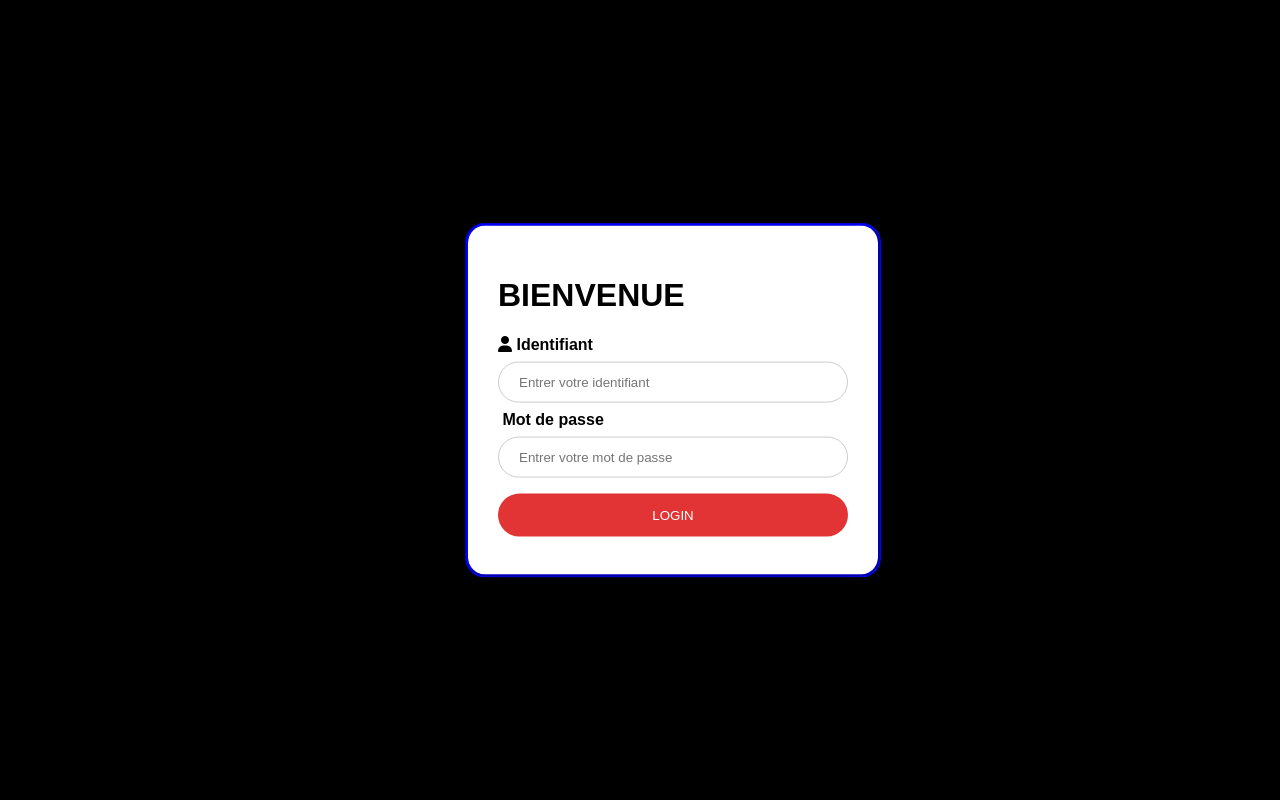
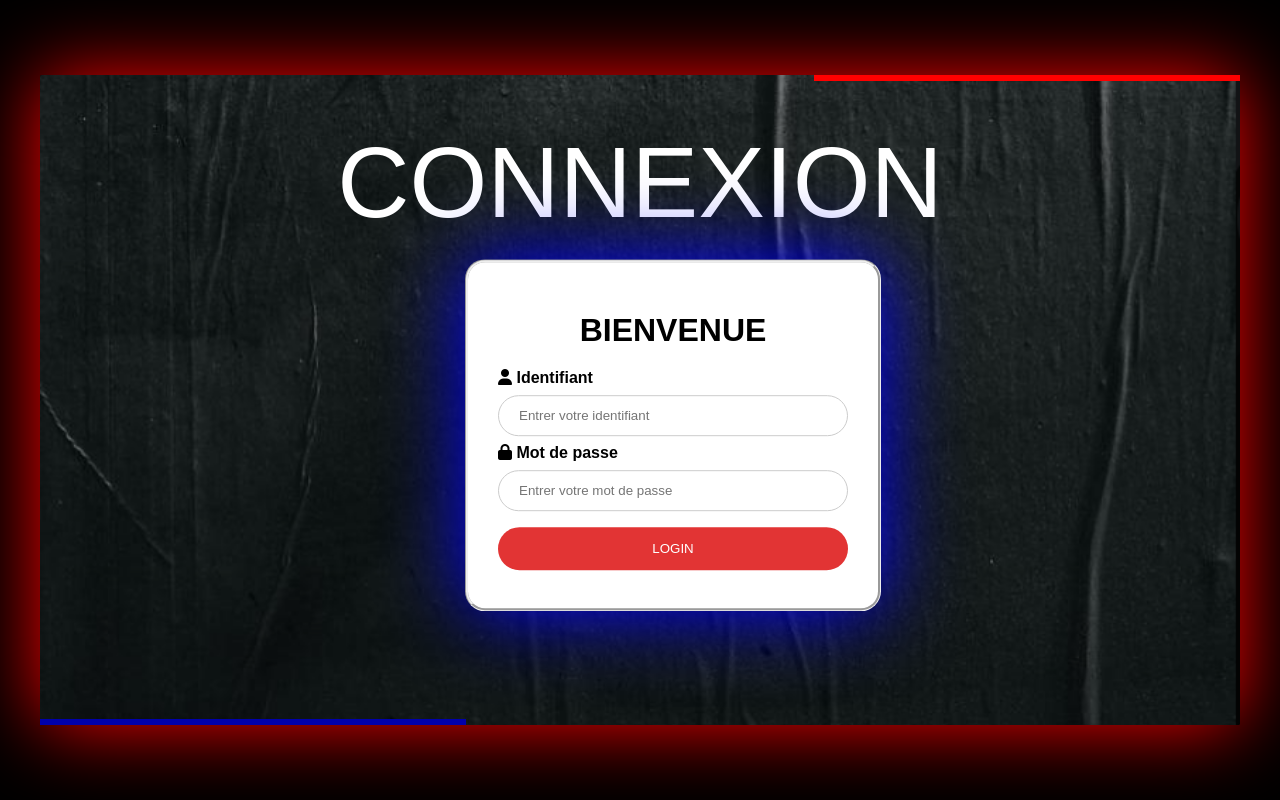
Before and after one commit to suzannelv/projet-collectif-HB, a plain HTML site: page login.html in a window 1280 px wide. Drawn offline with Linux system fonts and the light colour scheme.

Commit message:
connextion

```diff
--- a/CSS/jeux.css
+++ b/CSS/jeux.css
@@ -64,7 +64,7 @@ ul[id="board_game_container"]
     border-radius: var(--border-radius);
     margin:0 auto;
     width: 100%;
-    height: 76vh;
+    max-height: 76vh;
 }
 
 ul[class="no-click"]
--- a/CSS/login.css
+++ b/CSS/login.css
@@ -1,17 +1,64 @@
-.page-login{
+.background{
+    width: 1200px;
+    height: 650px;
+    position: absolute;
+    left: 50%;
+    top: 50%;
+    transform: translate(-50%, -50%);
+    -webkit-transform: translate(-50%, -50%);
+    background-image: url("../Img/bg-login.png");
+    background-repeat: no-repeat;
+    background-size: cover;
+    box-shadow: inset 0 0 1em transparent, 0 0 5em red;
+    border-radius: 2px 2px;
+}
+
+.page-login {
     width: 350px;
     height: auto;
     position: absolute;
     left: 50%;
     top: 50%;
     transform: translate(-50%, -50%);
- -webkit-transform: translate(-50%, -50%);
+    -webkit-transform: translate(-50%, -40%);
 }
-.h1{
+
+h1 {
     text-align: center;
+    margin: 20px;
 }
+
+.left {
+    position: absolute;
+    border: 3px solid red;
+    top:0;
+    width: 35%;
+    right: 0;
+    margin-top: 0px;
+}
+
+.title {
+    font-size: 100px;
+    margin-top: 20px;
+    padding: 30px;
+    font-family: sans-serif;
+    text-align: center;
+    color: white;
+}
+
+.right {
+    position: absolute;
+    border: 3px solid #0000AB;
+    width: 35%;
+    left: 0;
+    bottom:0;
+}
+
 .input{
     border-radius: 30px ;
+}
+.buttom{
+    margin-top: 50px;
 }
 body{
     background: #000000;
@@ -33,8 +80,10 @@ form {
     font-family: sans-serif;
     border-radius: 20px;
     border: solid;
-    border: 3px outset blue;
+    /* border: 3px outset blue; */
     border-style: groove;
+    box-shadow: inset 0 0 1em transparent, 0 0 5em blue;
+    border: 2px linear-gradient(to right, red, blue);
 }
 
 #container h1{
--- a/login.html
+++ b/login.html
@@ -12,6 +12,15 @@
     <title>Page de Connexion</title>
   </head>
   <body>
+    <div class="background">
+
+      <!-- connexion -->
+      <div class="container-fluid pioche-carte bg-black">
+        <div class="left"></div>
+        <div class="title">CONNEXION</div>
+        <div class="right" ></div>
+      </div>
+
       <div class="page-login">
         <form action="verification.php" method="POST" class="log">
           <h1>BIENVENUE</h1>
@@ -19,10 +28,10 @@
           <label><b><i class="fa fa-user" aria-hidden="true"></i> Identifiant</b></label>
           <input type="text" placeholder="Entrer votre identifiant" name="username" class="input" required>
 
-        <label><b><i class="fa-sharp fa-light fa-lock-keyhole"></i> Mot de passe</b></label>
+          <label><b><i class="fa-sharp fa-solid fa-lock"></i> Mot de passe</b></label>
           <input type="password" placeholder="Entrer votre mot de passe" name="password" class="input" required>
 
-        <input type="submit" id='submit' value='LOGIN' class="input" >
+          <input type="submit" id='submit' value='LOGIN' class="input buttom" >
           <!--  PHP
           <?php
           if(isset($_GET['erreur'])){
@@ -33,5 +42,6 @@
           ?> -->
         </form>
       </div>
+  </div>
   </body>
 </html>
```
Also changed, not shown: Img/bg-login.png (added), 1 other file. Lines whose indentation alone changed are shown as unchanged.
